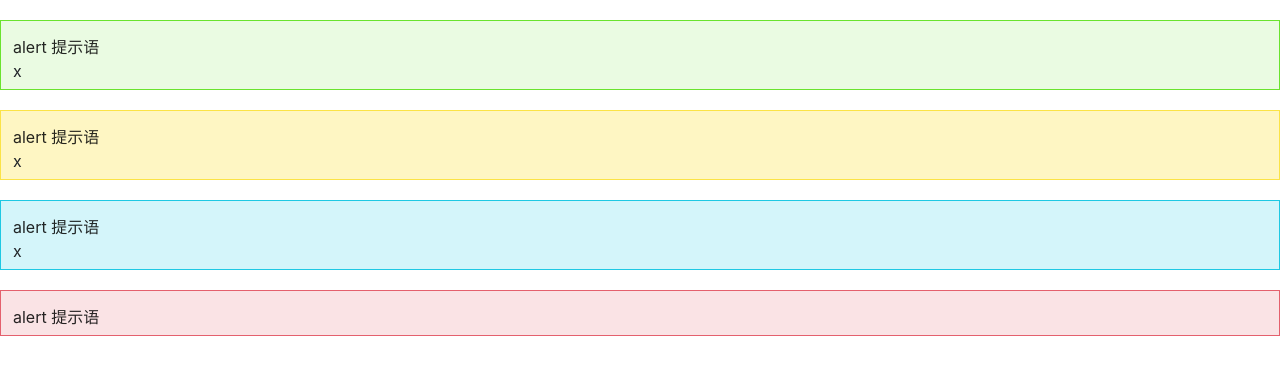
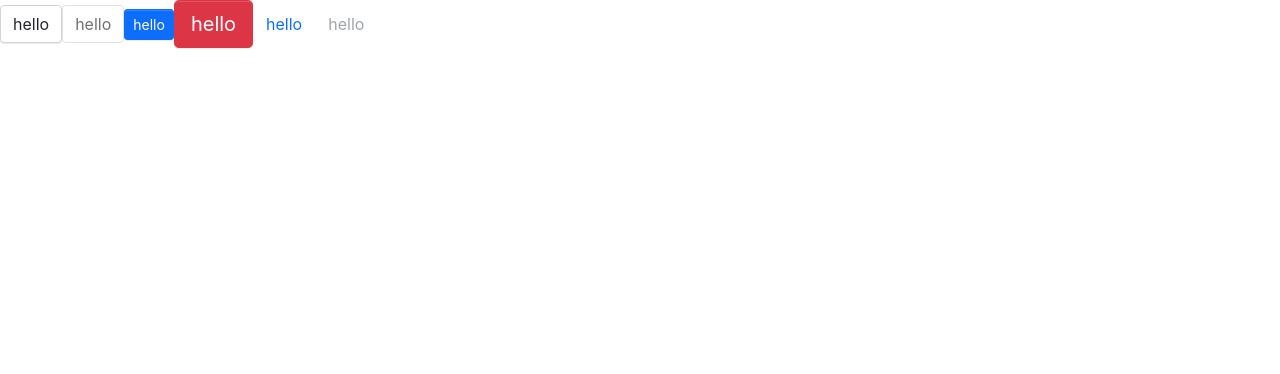
Before and after one commit to Echo-Lj/echo-rui, a React (Create React App) app: page / in a window 1280 px wide. Shown: the top 374 px of the page. Built offline with nearby package versions, Linux system fonts and the light colour scheme.

Commit message:
change&button +button.test.tsx

```diff
--- a/src/App.tsx
+++ b/src/App.tsx
@@ -1,11 +1,11 @@
 import React from "react";
 import "./styles/index.scss";
-// import Button, { ButtonType, ButtonSize } from "./components/Button/button";
-import Alert, { AlertType } from "./components/Alert/alert";
+import Button from "./components/Button/button";
+// import Alert, { AlertType } from "./components/Alert/alert";
 function App() {
   return (
     <div className="App">
-      <div style={{ marginTop: "20px" }}>
+      {/**<div style={{ marginTop: "20px" }}>
         <Alert
           type={AlertType.Success}
           message="alert 提示语"
@@ -22,16 +22,16 @@ function App() {
       </div>
       <div style={{ marginTop: "20px" }}>
         <Alert type={AlertType.Error} closable={false} message="alert 提示语" />
-      </div>
+      </div>**/}
 
-      {/**<Button>hello</Button>
+      <Button>hello</Button>
       <Button disabled>hello</Button>
-      <Button btnType={ButtonType.Primary} size={ButtonSize.Small}>
+      <Button btnType="primary" size="sm">
         hello
       </Button>
       <Button
-        btnType={ButtonType.Danger}
-        size={ButtonSize.Large}
+        btnType="danger"
+        size="lg"
         onClick={() => {
           alert(111);
         }}
@@ -39,15 +39,15 @@ function App() {
         hello
       </Button>
       <Button
-        btnType={ButtonType.Link}
+        btnType="link"
         href="http://www.baidu.com"
         target="_blank"
       >
         hello
       </Button>
-      <Button disabled btnType={ButtonType.Link} href="http://www.baidu.com">
+      <Button disabled btnType="link" href="http://www.baidu.com">
         hello
-      </Button>**/}
+      </Button>
     </div>
   );
 }
--- a/src/components/Button/_style.scss
+++ b/src/components/Button/_style.scss
@@ -19,6 +19,7 @@
   cursor: pointer;
   transition: $btn-transition;
   &.echo-disabled,
+  //  &.echo-button-disabled
   &[disabled] {
     cursor: not-allowed;
     opacity: $btn-disabled-opacity;
@@ -80,6 +81,7 @@
     box-shadow: none;
   }
   &:disabled,
+  //  &.echo-button-disabled
   &.echo-disabled {
     color: $btn-link-disabled-color;
     pointer-events: none;
--- a/src/components/Button/button.tsx
+++ b/src/components/Button/button.tsx
@@ -1,18 +1,9 @@
 import React from "react";
 import classnames from "classnames";
 
-// 按钮大小
-export enum ButtonSize {
-  Large = "lg",
-  Small = "sm",
-}
-// 按钮类型
-export enum ButtonType {
-  Primary = "primary",
-  Default = "default",
-  Danger = "danger",
-  Link = "link",
-}
+
+type ButtonSize = 'lg' | 'sm'
+type ButtonType = "primary" | "default" | "danger" | "link";
 // 按钮的props
 interface BaseButtonProps {
   className?: string;
@@ -45,9 +36,9 @@ const Button: React.FC<ButtonProps>= (props) => {
   const classes = classnames("echo-btn", className, {
     [`echo-btn-${btnType}`]: btnType,
     [`echo-btn-${size}`]: size,
-    "echo-disabled": btnType === ButtonType.Link && disabled,
+    "echo-disabled": btnType === "link" && disabled,
   });
-  if (btnType === ButtonType.Link && href) {
+  if (btnType === "link" && href) {
     return (
       <a href={href} className={classes} {...resetProps}>
         {children}
@@ -65,7 +56,7 @@ const Button: React.FC<ButtonProps>= (props) => {
 
 Button.defaultProps = {
   disabled: false,
-  btnType: ButtonType.Default,
+  btnType: "default",
 };
 
 export default Button;
```
Also changed, not shown: 1 other file (tests, documents, lock files or other folders).
